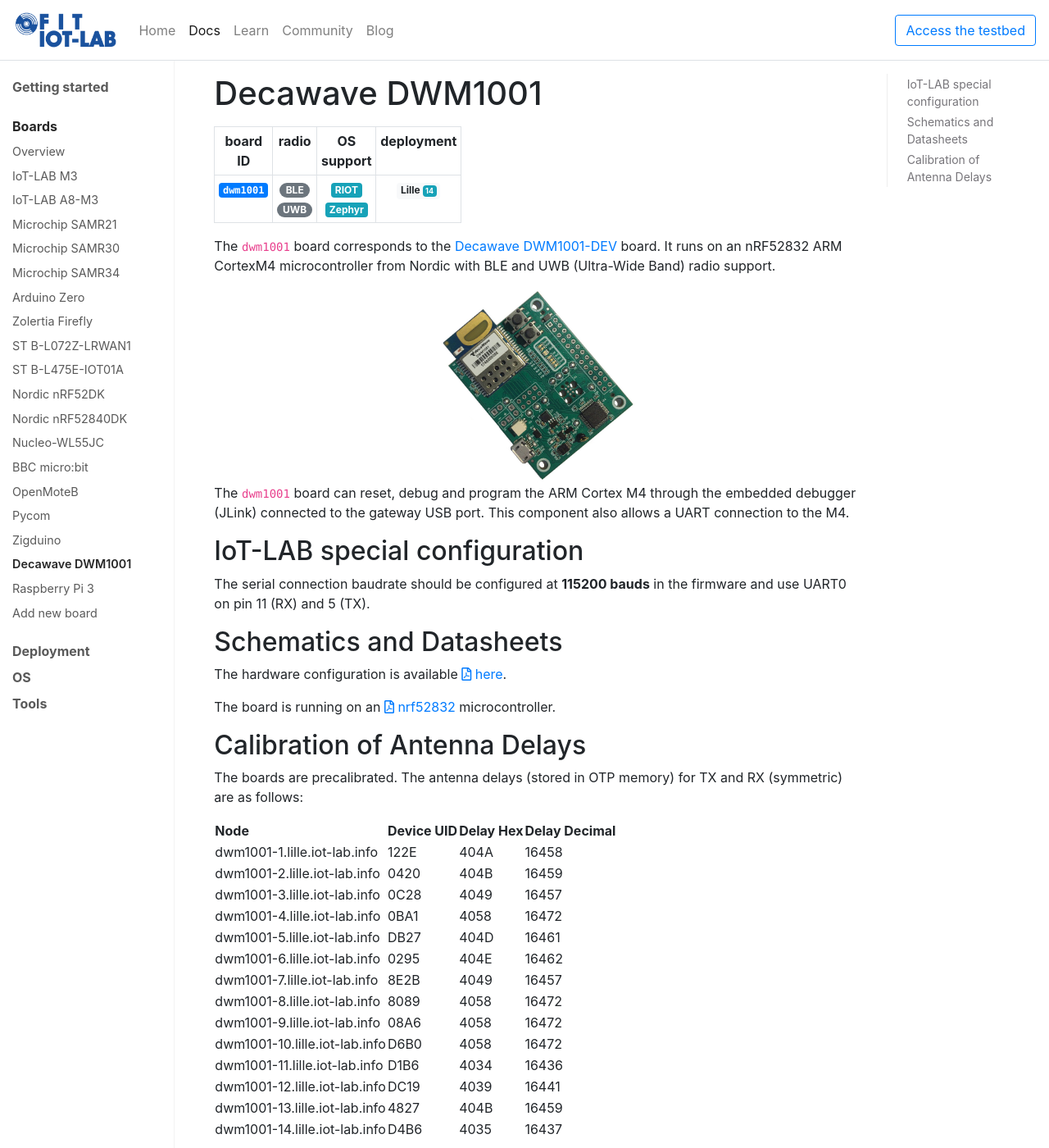
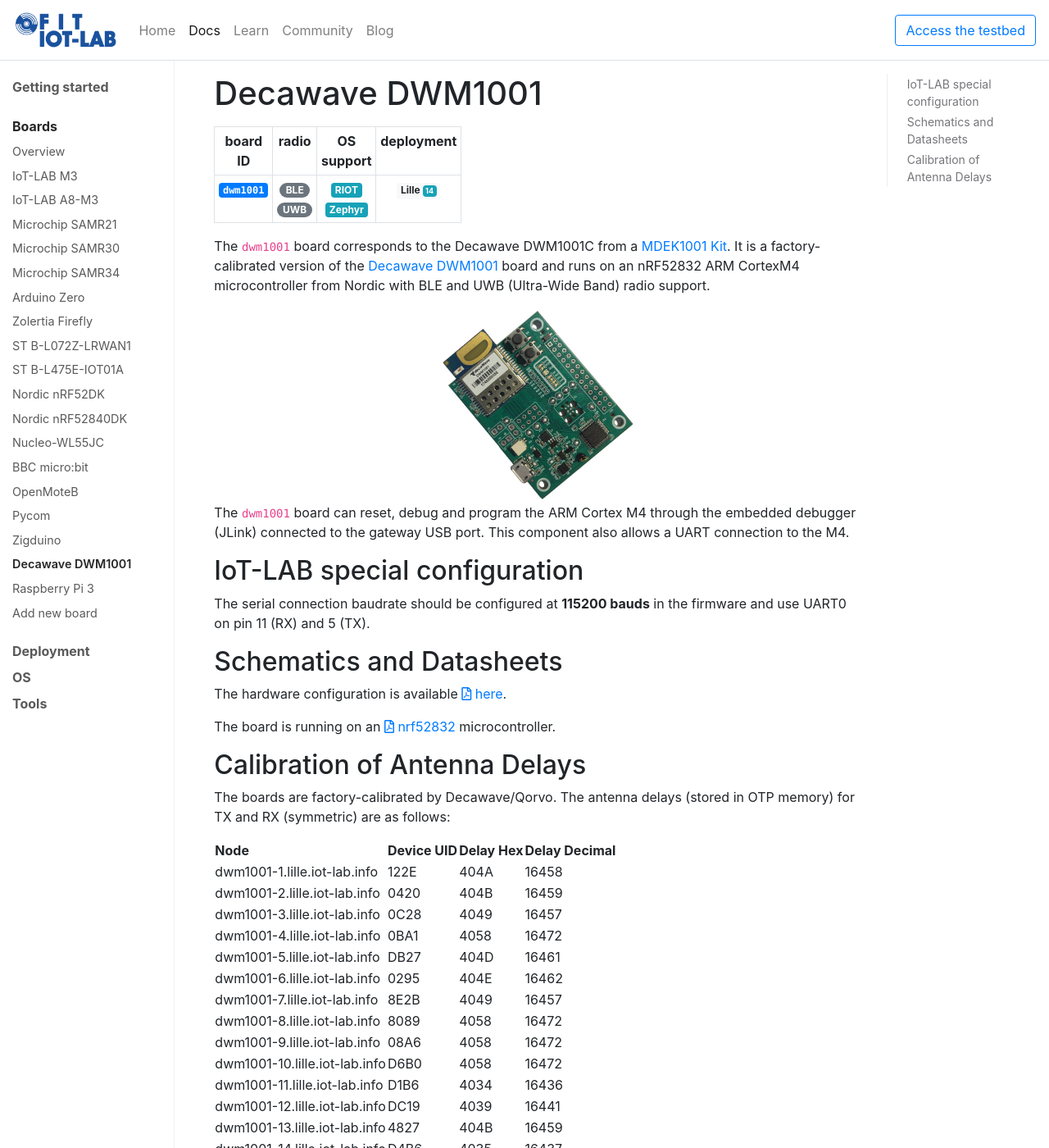
Before and after one commit to iot-lab/iot-lab.github.io, a Jekyll site: the page built from docs/boards/decawave-dwm1001.md, in a window 1280 px wide and 1400 px high. Shown: the whole window at 82% size. Built offline with Jekyll 4.4.1, drawn with Linux system fonts in a browser that asks for light colours; nearby versions of some CDN libraries; comment, search, counter and statistics services are not loaded.

Commit message:
Add MDEK1001 information for the dwm1001 devices

```diff
--- a/docs/boards/decawave-dwm1001.md
+++ b/docs/boards/decawave-dwm1001.md
@@ -5,10 +5,7 @@
 ---
 
 
-The `dwm1001` board corresponds to the
-[Decawave DWM1001-DEV](https://www.decawave.com/product/dwm1001-development-board/) board. It
-runs on an nRF52832 ARM CortexM4 microcontroller from Nordic with BLE and UWB (Ultra-Wide Band) radio
-support.
+The `dwm1001` board corresponds to the Decawave DWM1001C from a [MDEK1001 Kit](https://www.qorvo.com/products/p/MDEK1001). It is a factory-calibrated version of the [Decawave DWM1001](https://www.decawave.com/product/dwm1001-development-board/) board and runs on an nRF52832 ARM CortexM4 microcontroller from Nordic with BLE and UWB (Ultra-Wide Band) radio support.
 
 <div style="text-align:center">
 <img src="{{ '/assets/images/docs/boards/dwm1001/' | relative_url}}dwm1001.jpeg" style="width:30%;"/>
@@ -33,7 +30,7 @@
 
 ## Calibration of Antenna Delays
 
-The boards are precalibrated. The antenna delays (stored in OTP memory) for TX and RX (symmetric) are as follows:
+The boards are factory-calibrated by Decawave/Qorvo. The antenna delays (stored in OTP memory) for TX and RX (symmetric) are as follows:
 
 | Node                          	| Device UID 	| Delay Hex  	| Delay Decimal 	|
 |-------------------------------	|------------	|------	|---------	|
```
